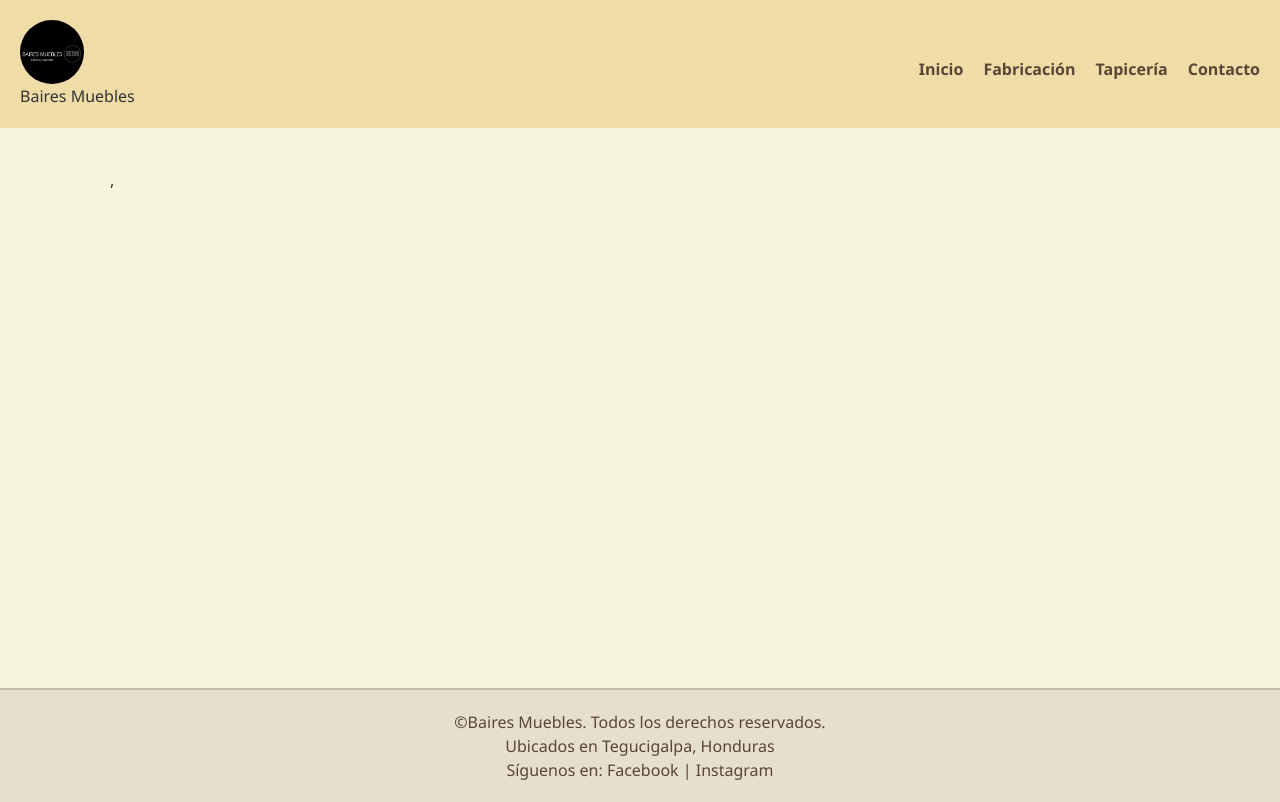
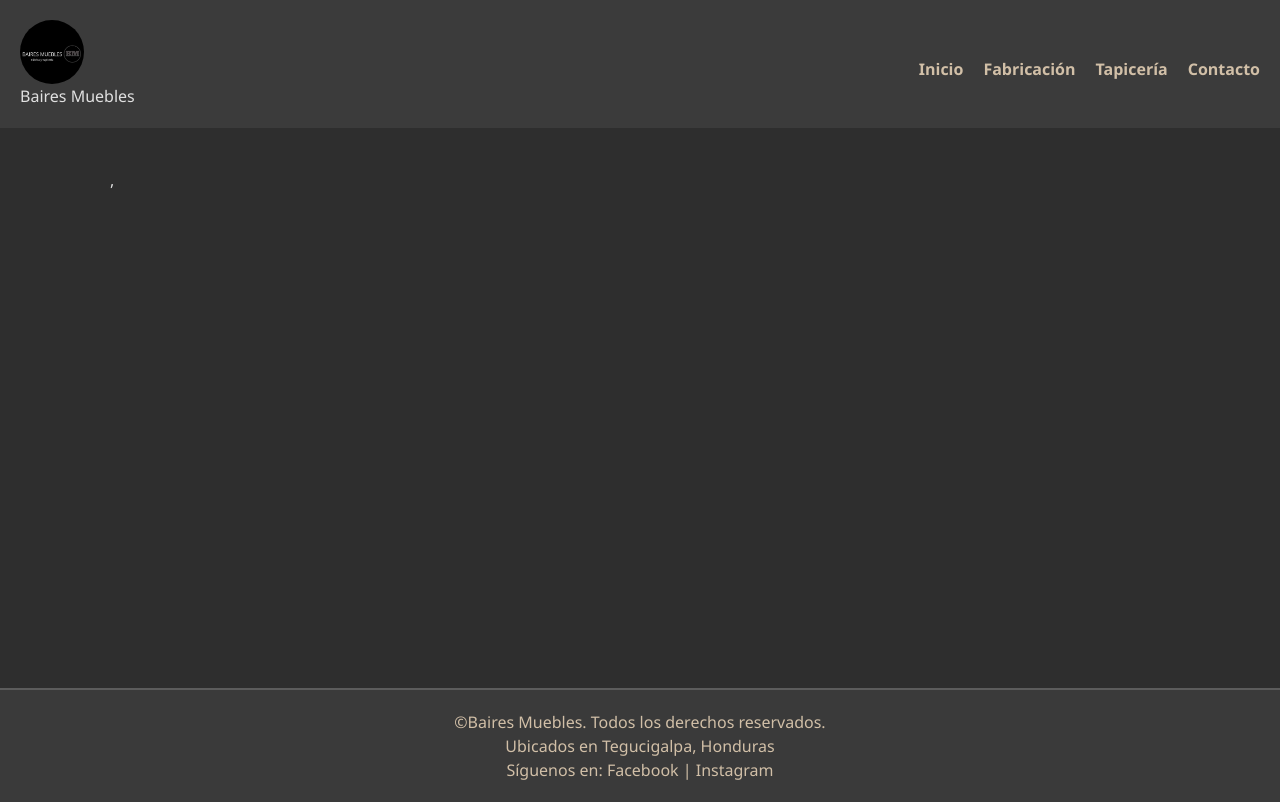
Before and after one commit to Kris1081/BairesMueblesSPA, a React (Vite) app: page /Silla in a window 1280 px wide. Built offline with nearby package versions, Linux system fonts and the light colour scheme.

Commit message:
Cambio de Colores

```diff
--- a/src/App.css
+++ b/src/App.css
@@ -1,8 +1,8 @@
 body {
   margin: 0;
   font-family: 'Segoe UI', sans-serif;
-  background-color: #f5f5dc;
-  color: #333;
+  background-color: #2e2e2e; /* gris oscuro suave */
+  color: #e0e0e0; /* texto claro suave */
 }
 
 .container {
@@ -11,9 +11,8 @@ body {
   padding: 0 20px;
 }
 
-
 .header {
-  background-color: #e49f274a;
+  background-color: #3b3b3b; /* gris más claro que el fondo */
   padding: 20px;
   display: flex;
   justify-content: space-between;
@@ -35,9 +34,10 @@ body {
 
 .titulo {
   font-size: 1.5rem;
-  color: #5a4636;
+  color: #d1bfa7; /* tono cálido beige claro */
   font-weight: bold;
 }
+
 .header h1 {
   margin: 0;
 }
@@ -52,25 +52,24 @@ body {
 
 .nav li a {
   text-decoration: none;
-  color: #5a4636;
+  color: #d1bfa7;
   font-weight: bold;
+  transition: color 0.3s ease;
 }
 
 .nav li a:hover {
-  color: #a67c52;
+  color: #f0d9b5; /* beige claro */
 }
-
 
 .main {
   padding: 40px 0;
   min-height: 70vh;
 }
 
-
 .footer {
-  background-color: #e6decf;
-  color: #5a4636;
+  background-color: #3a3a3a;
+  color: #d1bfa7;
   text-align: center;
   padding: 20px 0;
-  border-top: 2px solid #c5bca5;
+  border-top: 2px solid #5c5c5c;
 }
```
